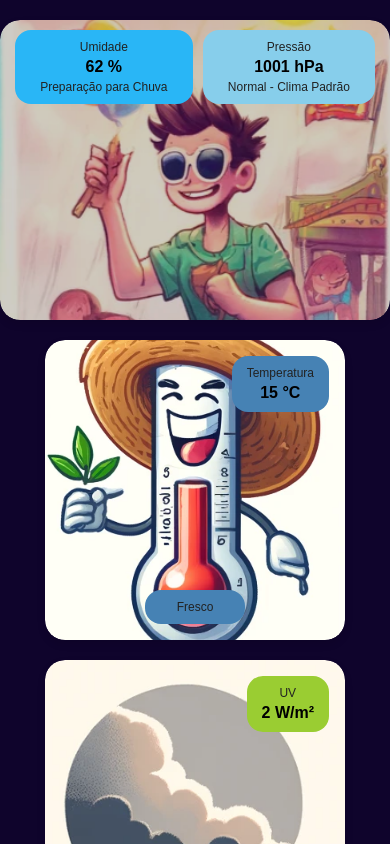
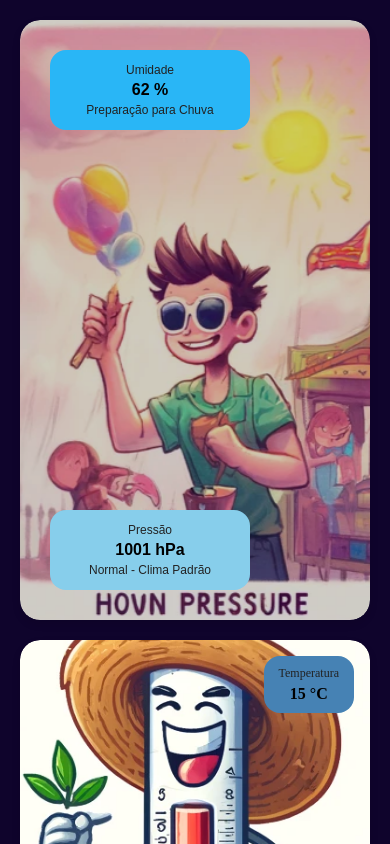
Before and after one commit to LeoAChaves/climate_dashboard, a React (Create React App) app: page / in a window 390 px wide. Shown: the top 844 px of the page. Built offline with nearby package versions, Linux system fonts and the light colour scheme.

Commit message:
Adjust SensorCard and DashboardContainer for better responsiveness.

```diff
--- a/src/components/DualSensorCard.jsx
+++ b/src/components/DualSensorCard.jsx
@@ -8,12 +8,19 @@ const DualCard = styled.div`
   box-shadow: 0 4px 8px rgba(0, 0, 0, 0.1);
   color: #333;
   overflow: hidden;
-  width: 600px;
-  height: 300px;
+  width: 100%; // Card é fluido
+  max-width: 600px; // Limite máximo para telas grandes
+  height: 300px; // Altura fixa para telas grandes
   font-family: "Arial", sans-serif;
   display: flex;
-  flex-direction: column;
+  flex-direction: row; // Layout horizontal por padrão
   justify-content: space-between;
+
+  @media (max-width: 768px) {
+    flex-direction: column; // Empilha os sensores verticalmente em telas menores
+    height: 600px; // Ajusta a altura para acomodar ambos os sensores empilhados
+    justify-content: space-between; // Distribui o espaço igualmente no eixo vertical
+  }
 
   &::before {
     content: "";
@@ -38,17 +45,25 @@ const DualCard = styled.div`
 
 const SensorContainer = styled.div`
   display: flex;
-  justify-content: space-between;
-  padding: 10px;
+  flex-direction: column; // Define explicitamente como coluna
+  justify-content: space-between; // Espaça os sensores no eixo vertical
+  padding: 30px;
+  height: 100%; // Ocupa toda a altura do DualCard
 `;
 
 const SensorInfo = styled.div`
-  background-color: rgba(255, 255, 255);
   border-radius: 16px;
-  padding: 10px;
   text-align: center;
   flex-grow: 1;
-  margin: 0 5px;
+  max-height: 80px; // Ajusta a altura máxima para melhor visualização
+  display: flex;
+  flex-direction: column;
+  justify-content: center;
+  align-items: center;
+  padding: 15px;
+  @media (max-width: 768px) {
+    max-width: 200px;
+  }
 `;
 
 const SensorType = styled.div`
--- a/src/components/SensorCard.jsx
+++ b/src/components/SensorCard.jsx
@@ -8,11 +8,19 @@ const Card = styled.div`
   box-shadow: 0 4px 8px rgba(0, 0, 0, 0.1);
   color: #333;
   overflow: hidden;
-  width: 300px;
-  height: 300px;
-  font-family: "Arial", sans-serif;
+  width: 100%;
+  max-width: 300px; // Limita o tamanho máximo
+  aspect-ratio: 1; // Mantém a proporção de 1:1
 
-  // Pseudo-elemento para a imagem de fundo com opacidade
+  @media (max-width: 768px) {
+    max-width: 50%; // Ajusta para que dois cartões possam se alinhar lado a lado
+    height: auto; // Ajusta a altura baseada na largura para manter proporção
+  }
+
+  @media (max-width: 500px) {
+    max-width: 100%; // Ajusta para um cartão por linha em telas muito pequenas
+  }
+
   &::before {
     content: "";
     position: absolute;
@@ -23,12 +31,11 @@ const Card = styled.div`
     background-image: ${({ $backgroundImage }) => `url(${$backgroundImage})`};
     background-size: cover;
     background-position: center;
-    opacity: 1; // Ajuste a opacidade conforme desejado
-    border-radius: 20px; // Para manter os cantos arredondados
+    opacity: 1;
+    border-radius: 20px;
     z-index: 0;
   }
 
-  // Garante que o conteúdo do Card fique acima do pseudo-elemento
   > * {
     position: relative;
     z-index: 1;
@@ -36,7 +43,6 @@ const Card = styled.div`
 `;
 
 const ReadingBox = styled.div`
-  background-color: rgba(255, 255, 255);
   border-radius: 16px;
   padding: 10px 15px;
   position: absolute;
@@ -46,7 +52,6 @@ const ReadingBox = styled.div`
 `;
 
 const ClassificationBox = styled.div`
-  background-color: rgba(255, 255, 255);
   border-radius: 16px;
   padding: 10px;
   position: absolute; // Posiciona absolutamente dentro do Card
--- a/src/pages/DashboardPage.jsx
+++ b/src/pages/DashboardPage.jsx
@@ -1,7 +1,25 @@
 import React, { useState, useEffect } from "react";
 import SensorCard from "../components/SensorCard";
-import DualSensorCard from "../components/DualSensorCard"; // Import the new component
+import DualSensorCard from "../components/DualSensorCard";
 import getRandomSensorData from "../services/SensorDataService";
+import styled from "styled-components";
+
+const DashboardContainer = styled.div`
+  display: flex;
+  flex-wrap: wrap;
+  justify-content: space-around;
+  align-items: flex-start;
+  gap: 20px;
+  margin: 20px;
+
+  @media (max-width: 768px) {
+    justify-content: space-between; // Garante o espaçamento uniforme entre os cartões
+  }
+
+  @media (min-width: 250px) and (max-width: 768px) {
+    justify-content: flex-start; // Alinha os cartões à esquerda
+  }
+`;
 
 function DashboardPage() {
   const [sensors, setSensors] = useState([]);
@@ -14,10 +32,9 @@ function DashboardPage() {
     return () => clearInterval(interval);
   }, []);
 
-  // Helper function to find and pair sensors of Umidade and Pressão
   const findAndPairSensors = (sensors) => {
     const paired = [];
-    const tempSensors = [...sensors]; // Clone to manipulate
+    const tempSensors = [...sensors];
 
     const humiditySensor = tempSensors.find(
       (sensor) => sensor.type === "Umidade"
@@ -54,19 +71,7 @@ function DashboardPage() {
     );
   };
 
-  return (
-    <div
-      style={{
-        display: "flex",
-        flexWrap: "wrap",
-        justifyContent: "space-around",
-        alignItems: "flex-start",
-        gap: "20px",
-      }}
-    >
-      {renderSensors()}
-    </div>
-  );
+  return <DashboardContainer>{renderSensors()}</DashboardContainer>;
 }
 
 export default DashboardPage;
```
